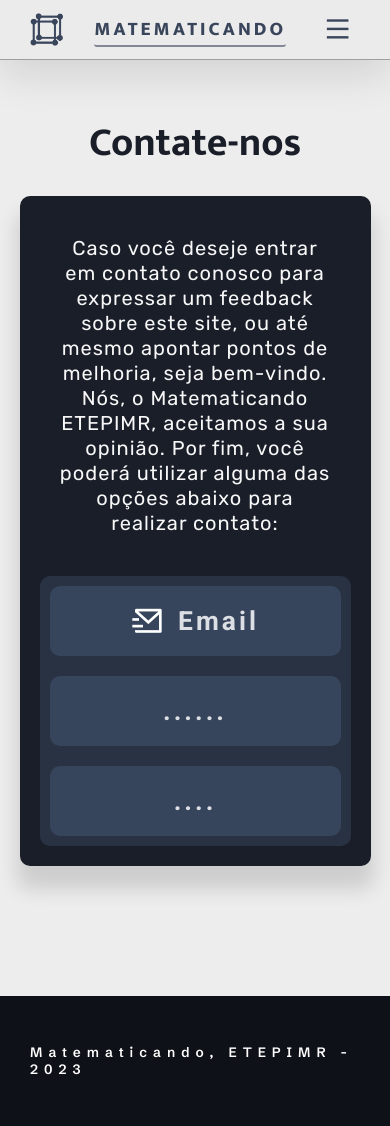
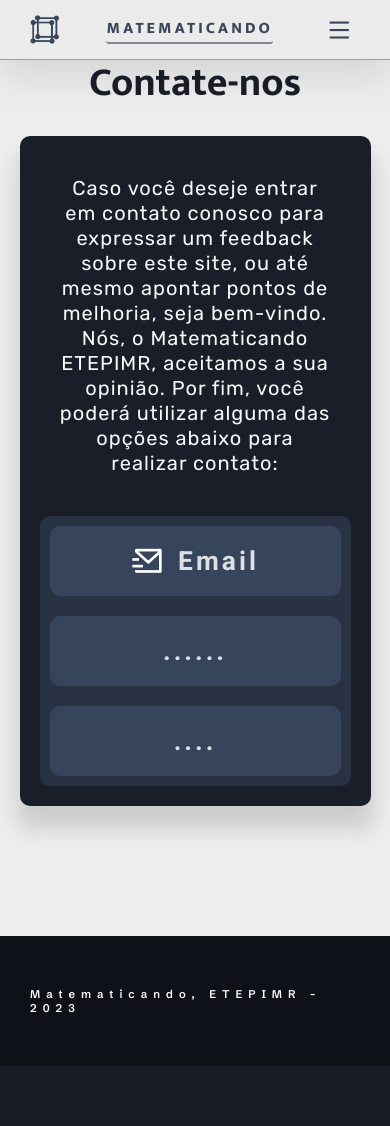
Before and after one commit to projetosetepimr/matematicandoetepimr, a Flask app: page /contatos/ in a window 390 px wide. After the commit the page ends 1066 px from the top, so only its background shows below. Run offline with Flask 2, Linux system fonts and the light colour scheme; some libraries are stand-ins or nearby versions.

Commit message:
more responsiveness

```diff
--- a/matematicando/static/styles/global.css
+++ b/matematicando/static/styles/global.css
@@ -63,13 +63,13 @@ body {
     display: flex;
     align-items: center;
     justify-content: space-between;
+    gap: 20px;
 }
 
 .header ul {
     list-style: none;
     display: flex;
     gap: 35px;
-    margin-bottom: 3px;
 }
 
 .header ul > li {
@@ -162,6 +162,11 @@ body {
 }
 
 @media screen and (max-width: 850px) {
+    .header {
+        position: fixed;
+        z-index: 10;
+    }
+
     .header h1#desktop {
         display: none;
     }
@@ -180,15 +185,15 @@ body {
         justify-content: center;
         align-items: center;
 
-        z-index: 1000;
+        z-index: 10;
         background-color: var(--color5);
         box-shadow: 0px 20px 20px rgba(0, 0, 0, 0.212) inset;
-        transform: translateY(-120%);
+        transform: translateY(-150%);
         position: absolute;
-        top: 7vh;
-        left: 0;
+        top: 100%;
+        right: 0;
         width: 100%;
-        height: 70vh;
+        height: 60vh;
         transition: transform .5s ease-in-out;
     }
 
@@ -241,6 +246,46 @@ body {
             transform: translateY(0);
         }
     }
+
+    @media screen and (max-width: 400px) {
+        .header h1#mobile {
+            font-size: 1rem;
+        }
+
+        .header > div#header-left a {
+            width: 29px;
+            height: 29px;
+        }
+
+        .header > div#header-left img {
+            width: 29px;
+            height: 29px;
+        }
+
+        .header div#divmenu > i {
+            font-size: 1.6rem;
+        }
+    }
+
+    @media screen and (max-height: 600px) and (orientation: landscape) {
+        .header ul#navlist {
+            height: 95vh;
+            justify-content: none;
+            gap: 1.5rem;
+        }
+
+        .header ul#navlist i {
+            font-size: 1rem;
+        }
+
+        .header ul#navlist a {
+           font-size: 1rem;
+        }
+
+        .header ul hr {
+            display: block;
+        }
+    }
 }
 
 
@@ -277,6 +322,6 @@ body {
     }
 
     .footer p {
-        font-size: 0.85rem;
+        font-size: 0.7rem;
     }
 }
--- a/matematicando/static/styles/home.css
+++ b/matematicando/static/styles/home.css
@@ -15,7 +15,7 @@
     background-size: cover;
     padding: 40px 35px;
     width: 100%;
-    height: 87vh;
+    height: 85vh;
 
     border-top: 2px solid rgba(0, 0, 0, 0.141);
     box-shadow: 0px 20px 20px rgba(0, 0, 0, 0.296) inset;
```
